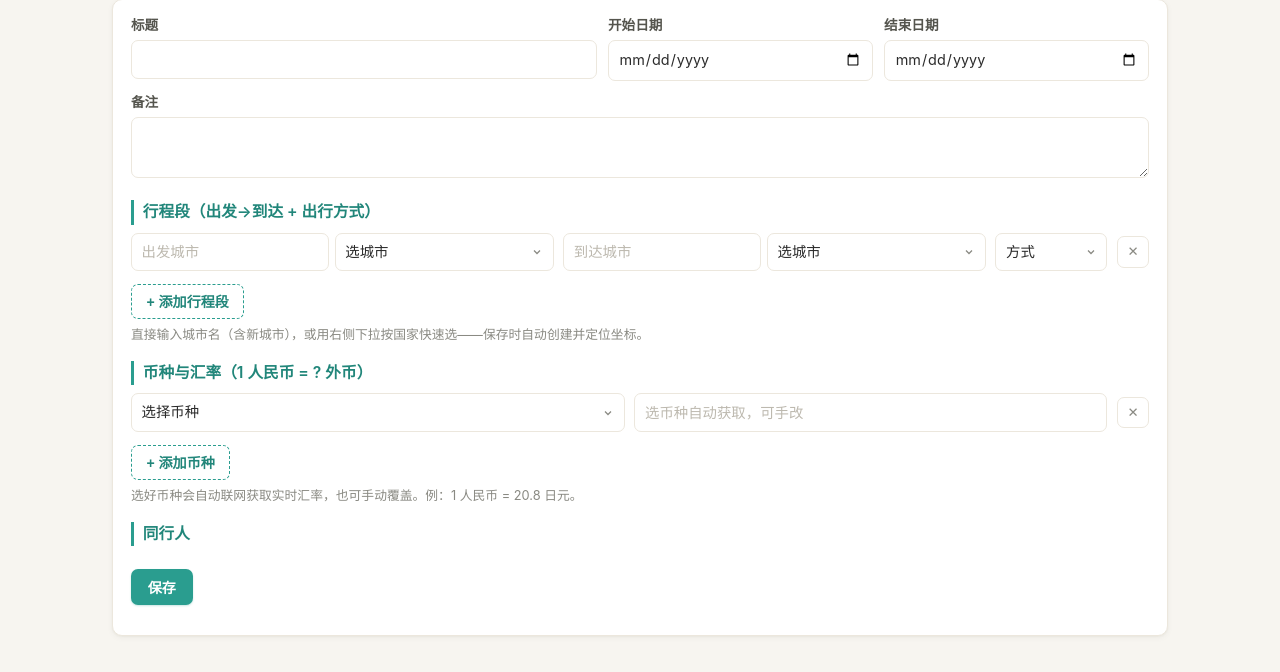
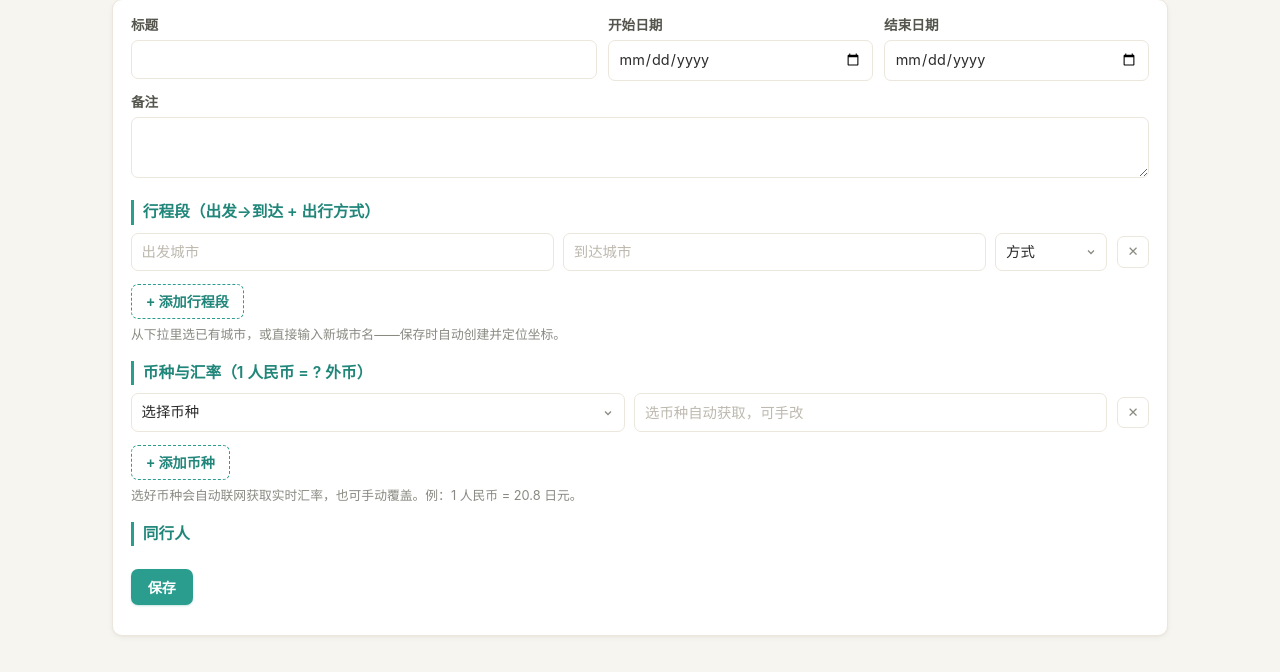
Before and after one commit to neilgris/travel, a Flask app: page /trips/create in a window 1280 px wide. Shown: the part 128-800 px from the top of the page. Run offline with Flask 3, Linux system fonts and the light colour scheme; data that the repository does not hold is empty.

Commit message:
revert: 行程段城市去掉旁挂的快选下拉，只留文本框
按要求把上一步加的"选城市" select 去掉，出发/到达城市回到最初的样子：
一个 datalist 自动补全的文本框，直接打字（含新城市名）。

```diff
--- a/app/static/form.js
+++ b/app/static/form.js
@@ -53,12 +53,5 @@
 
   document.addEventListener('change', function (e) {
     if (e.target.matches('select[name="cur_code"]')) fetchRate(e.target);
-    if (e.target.matches('.leg-city-pick')) {
-      // 行程段城市：下拉只是快速填充，选完把值塞进旁边的文本框，自己复位。
-      var field = e.target.closest('.leg-city-field');
-      var input = field && field.querySelector('input');
-      if (input && e.target.value) input.value = e.target.value;
-      e.target.selectedIndex = 0;
-    }
   });
 })();
--- a/app/static/style.css
+++ b/app/static/style.css
@@ -150,13 +150,9 @@ select {
 
 /* 行程段：出发 / 到达 / 方式 一行排列 */
 .leg-row, .cur-row { display: flex; gap: 0.6rem; margin-bottom: 0.6rem; align-items: center; }
-.leg-row { flex-wrap: wrap; }
+.leg-row input[name="leg_from"],
+.leg-row input[name="leg_to"] { flex: 1 1 0; min-width: 0; }
 .leg-row select[name="leg_mode"] { flex: 0 0 7rem; min-width: 0; }
-
-/* 行程段：城市输入框 + 旁边一个按国家分组的快选下拉 */
-.leg-city-field { display: flex; gap: 0.35rem; flex: 1 1 0; min-width: 0; }
-.leg-city-field input { flex: 1 1 0; min-width: 0; }
-.leg-city-field select { flex: 1 1 0; min-width: 0; }
 
 /* 币种 / 汇率 一行排列，各占一半 */
 .cur-row select,
--- a/app/templates/trips/form.html
+++ b/app/templates/trips/form.html
@@ -1,24 +1,5 @@
 {% extends "base.html" %}
 {% block title %}{{ '编辑' if trip else '创建' }}旅程{% endblock %}
-{% macro city_field(field_name, placeholder, city) %}
-<span class="leg-city-field">
-  <input list="city-options" name="{{ field_name }}" placeholder="{{ placeholder }}"
-         value="{{ city.name if city else '' }}">
-  <select class="leg-city-pick" aria-label="从列表选择">
-    <option value="">选城市</option>
-    {% for c in country_names %}
-    <optgroup label="{{ c }}">
-      {% for name in city_groups[c] %}<option value="{{ name }}">{{ name }}</option>{% endfor %}
-    </optgroup>
-    {% endfor %}
-    {% if city_groups.get('') %}
-    <optgroup label="未分类">
-      {% for name in city_groups[''] %}<option value="{{ name }}">{{ name }}</option>{% endfor %}
-    </optgroup>
-    {% endif %}
-  </select>
-</span>
-{% endmacro %}
 {% block content %}
 <h1>{{ '编辑' if trip else '创建' }}旅程</h1>
 <form method="post" class="card trip-form">
@@ -50,8 +31,10 @@
     {% for leg in (trip.legs if trip else [None]) %}
     <div class="leg-row">
       <input type="hidden" name="leg_seq" value="{{ loop.index }}">
-      {{ city_field('leg_from', '出发城市', leg.from_city if leg else None) }}
-      {{ city_field('leg_to', '到达城市', leg.to_city if leg else None) }}
+      <input list="city-options" name="leg_from" placeholder="出发城市"
+             value="{{ leg.from_city.name if leg and leg.from_city else '' }}">
+      <input list="city-options" name="leg_to" placeholder="到达城市"
+             value="{{ leg.to_city.name if leg and leg.to_city else '' }}">
       <select name="leg_mode">
         <option value="">方式</option>
         {% for m in modes %}<option value="{{ m }}" {{ 'selected' if leg and leg.transport_mode==m }}>{{ m | transport_label }}</option>{% endfor %}
@@ -63,8 +46,8 @@
   <template id="leg-template">
     <div class="leg-row">
       <input type="hidden" name="leg_seq" value="">
-      {{ city_field('leg_from', '出发城市', None) }}
-      {{ city_field('leg_to', '到达城市', None) }}
+      <input list="city-options" name="leg_from" placeholder="出发城市">
+      <input list="city-options" name="leg_to" placeholder="到达城市">
       <select name="leg_mode">
         <option value="">方式</option>
         {% for m in modes %}<option value="{{ m }}">{{ m | transport_label }}</option>{% endfor %}
@@ -73,7 +56,7 @@
     </div>
   </template>
   <button type="button" class="btn-add" data-add="legs" data-template="leg-template">+ 添加行程段</button>
-  <small>直接输入城市名（含新城市），或用右侧下拉按国家快速选——保存时自动创建并定位坐标。</small>
+  <small>从下拉里选已有城市，或直接输入新城市名——保存时自动创建并定位坐标。</small>
 
   <h3>币种与汇率（1 人民币 = ? 外币）</h3>
   <div id="currencies">
```
